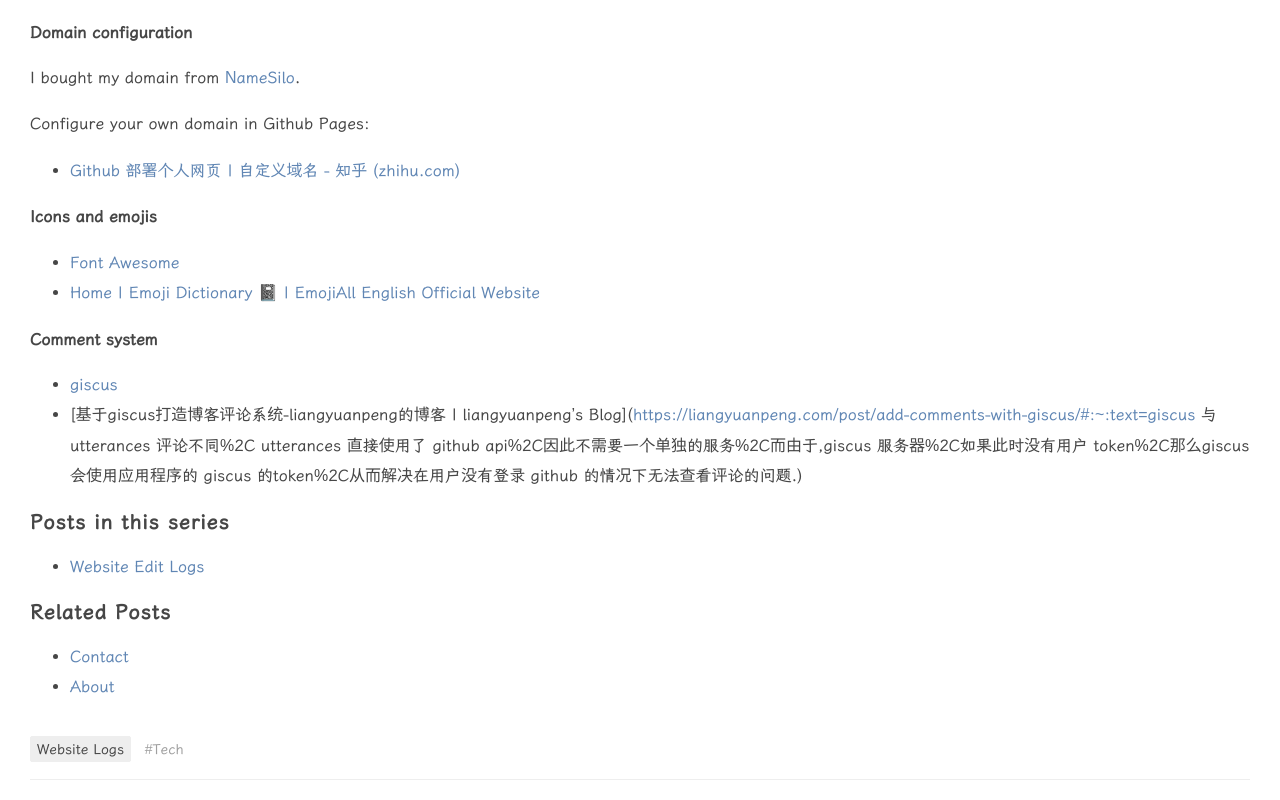
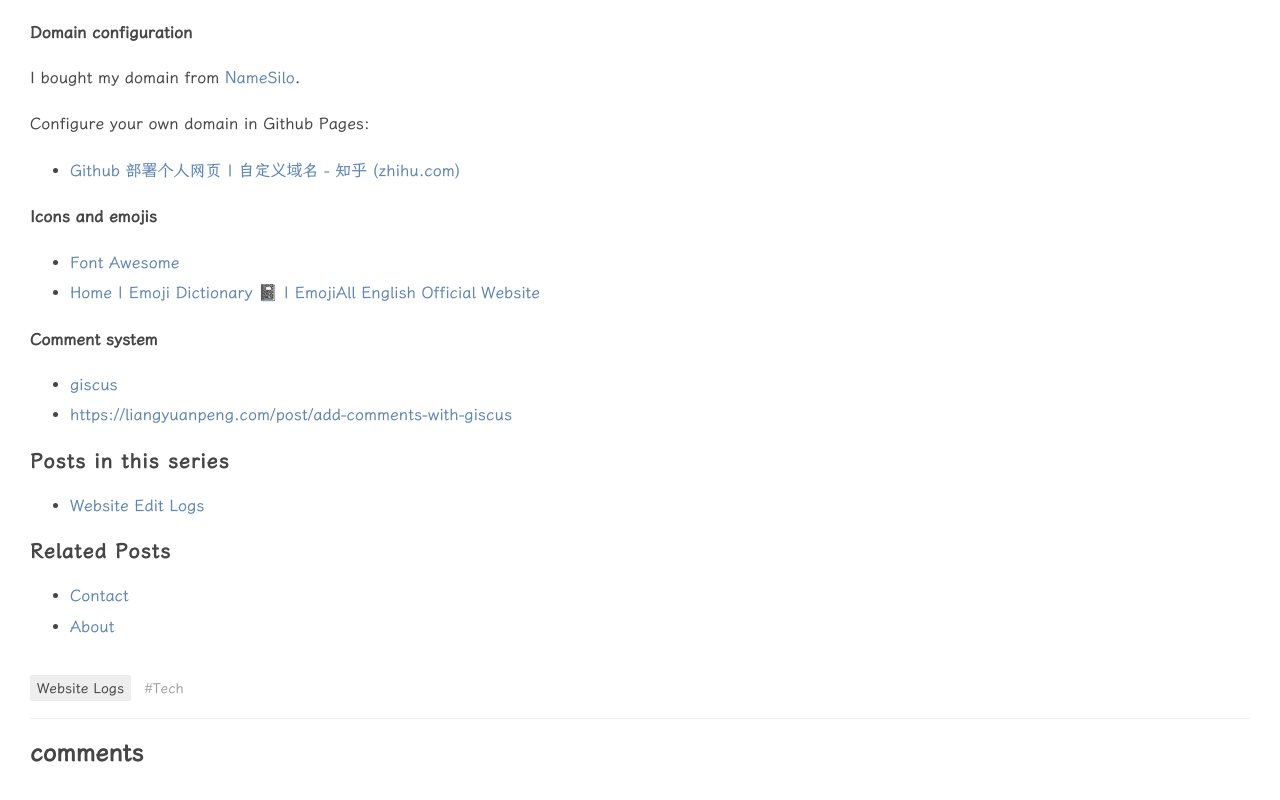
Before and after one commit to This-is-available/this-is-available.github.io, a plain HTML site: page post/website_edit_log/index.html in a window 1280 px wide. Shown: the part 984-1784 px from the top of the page. Drawn offline with nearby package versions, Linux system fonts and the light colour scheme; a web font is replaced by a local one.

Commit message:
try to fix comment issues

```diff
--- a/post/website_edit_log/index.html
+++ b/post/website_edit_log/index.html
@@ -204,7 +204,7 @@
 
     ,
         "url" : "https:\/\/example.com\/post\/website_edit_log\/",
-        "wordCount" : "233",
+        "wordCount" : "216",
         "genre" : [
 
       "Website Logs"
@@ -505,7 +505,7 @@
 <h4 id="comment-system">Comment system</h4>
 <ul>
 <li><a href="https://giscus.app/">giscus</a></li>
-<li>[基于giscus打造博客评论系统-liangyuanpeng的博客 | liangyuanpeng&rsquo;s Blog](<a href="https://liangyuanpeng.com/post/add-comments-with-giscus/#:~:text=giscus">https://liangyuanpeng.com/post/add-comments-with-giscus/#:~:text=giscus</a> 与 utterances 评论不同%2C utterances 直接使用了 github api%2C因此不需要一个单独的服务%2C而由于,giscus 服务器%2C如果此时没有用户 token%2C那么giscus 会使用应用程序的 giscus 的token%2C从而解决在用户没有登录 github 的情况下无法查看评论的问题.)</li>
+<li><a href="https://liangyuanpeng.com/post/add-comments-with-giscus">https://liangyuanpeng.com/post/add-comments-with-giscus</a></li>
 </ul>
 
 
@@ -543,7 +543,55 @@
 
     </div>
 
+    <div id="comment">
+          <h2>comments</h2>
+          <script>
+    const getStoredTheme = () => localStorage.getItem("theme") === "dark" ? "dark" : "light";
 
+    const setGiscusTheme = () => {
+        const sendMessage = (message) => {
+            const iframe = document.querySelector('iframe.giscus-frame');
+            if (iframe) {
+                iframe.contentWindow.postMessage({ giscus: message }, 'https://giscus.app');
+            }
+        }
+        sendMessage({ setConfig: { theme: getStoredTheme() } })
+    }
+
+    document.addEventListener("DOMContentLoaded", () => {
+        const giscusAttributes = {
+            "src": "https://giscus.app/client.js",
+            "data-repo": "This-is-available\/this-is-available.github.io",
+            "data-repo-id": "R_kgDOIsyVQg",
+            "data-category": "Announcements",
+            "data-category-id": "DIC_kwDOIsyVQs4Cb6bI",
+            "data-mapping": "pathname",
+            "data-strict": "0",
+            "data-reactions-enabled": "1",
+            "data-emit-metadata": "0",
+            "data-input-position": "bottom",
+            "data-theme": getStoredTheme(),
+            "data-lang": "en",
+            "data-loading": "lazy",
+            "crossorigin": "anonymous",
+            "async": "",
+        };
+
+
+        const giscusScript = document.createElement("script");
+        Object.entries(giscusAttributes).forEach(
+            ([key, value]) => giscusScript.setAttribute(key, value));
+        document.getElementById("comment").appendChild(giscusScript);
+
+
+        const themeSwitcher = document.querySelector(".themeswitch");
+        if (themeSwitcher) {
+            themeSwitcher.addEventListener("click", setGiscusTheme);
+        }
+    });
+</script>
+
+        </div>
   </div>
 
       </main>
```
Also changed, not shown: cn/post/hello_world/index.html (+48 -0 lines), post/hello_world/index.html (+48 -0 lines).
